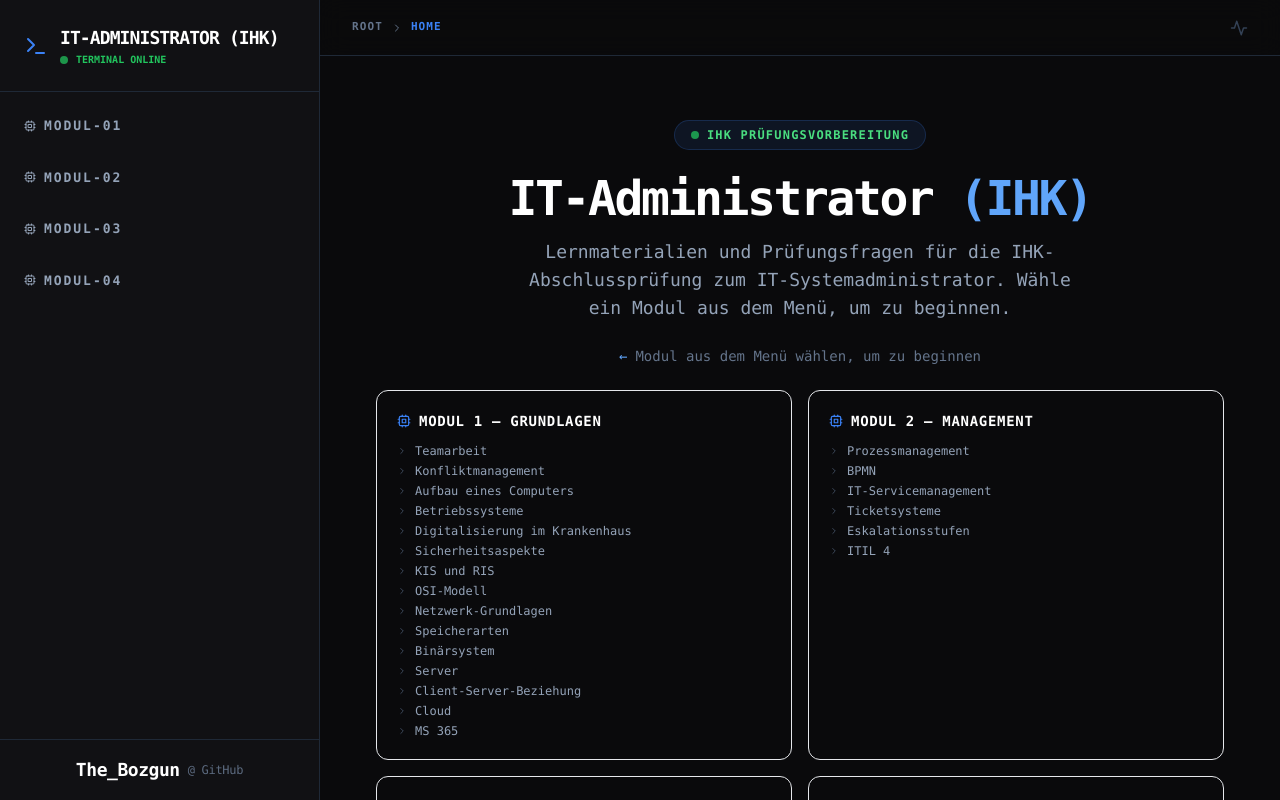
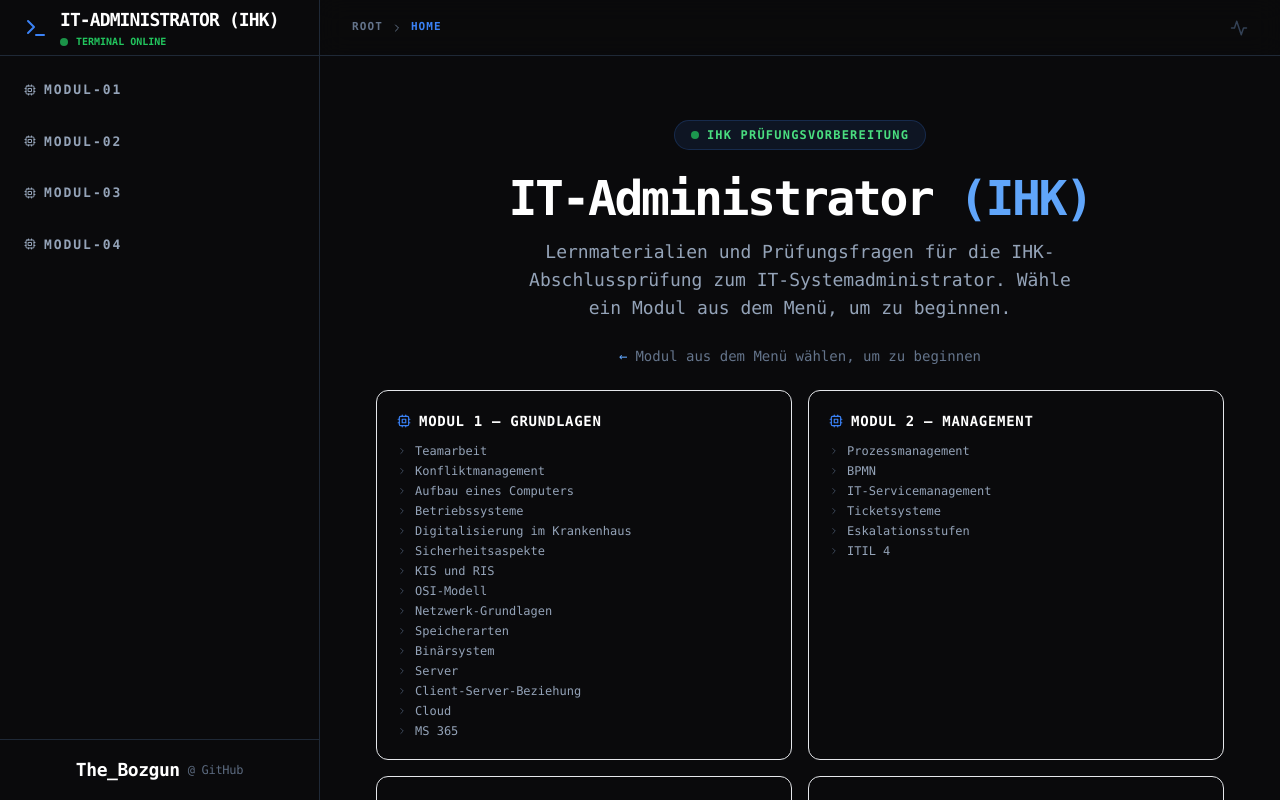
Before and after one commit to BozgunBer-2506/IHK_IT_Administrator, a React (Vite) app: page / in a window 1280 px wide. Built offline with nearby package versions, Linux system fonts and the light colour scheme.

Commit message:
fix: align sidebar header height and bg color with main

```diff
--- a/src/App.jsx
+++ b/src/App.jsx
@@ -118,11 +118,11 @@ export default function App() {
       <aside className={`
         fixed md:relative z-30 md:z-auto
         w-72 md:w-80 h-full
-        bg-brand-card border-r border-brand-border flex flex-col
+        bg-brand-dark border-r border-brand-border flex flex-col
         transition-transform duration-300
         ${sidebarOpen ? 'translate-x-0' : '-translate-x-full md:translate-x-0'}
       `}>
-        <div className="p-6 border-b border-brand-border flex items-center gap-3 cursor-pointer" onClick={() => { setSelected(null); setSidebarOpen(false); }}>
+        <div className="h-14 px-6 border-b border-brand-border flex items-center gap-3 cursor-pointer shrink-0" onClick={() => { setSelected(null); setSidebarOpen(false); }}>
           <Terminal className="text-blue-500 shrink-0" size={24} />
           <div className="min-w-0">
             <h1 className="text-white font-bold tracking-tighter text-lg uppercase truncate">IT-Administrator (IHK)</h1>
```
